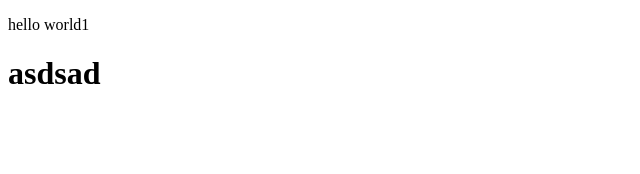
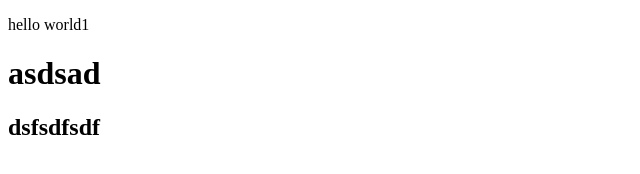
Before and after one commit to Oucheen/project, a plain HTML site: page index.html in a window 1280 px wide. Shown: the whole page, without its empty margins (0-640 px from the left). Drawn offline with Linux system fonts and the light colour scheme; files whose address does not match are found by name.

Commit message:
h3 was added

```diff
--- a/index.html
+++ b/index.html
@@ -8,6 +8,7 @@
 <body>
   <p>hello world1</p>
   <h1>asdsad</h1>
+  <h2>dsfsdfsdf</h2>
 
   <script src="js/script.js"></script>
 </body>
```
